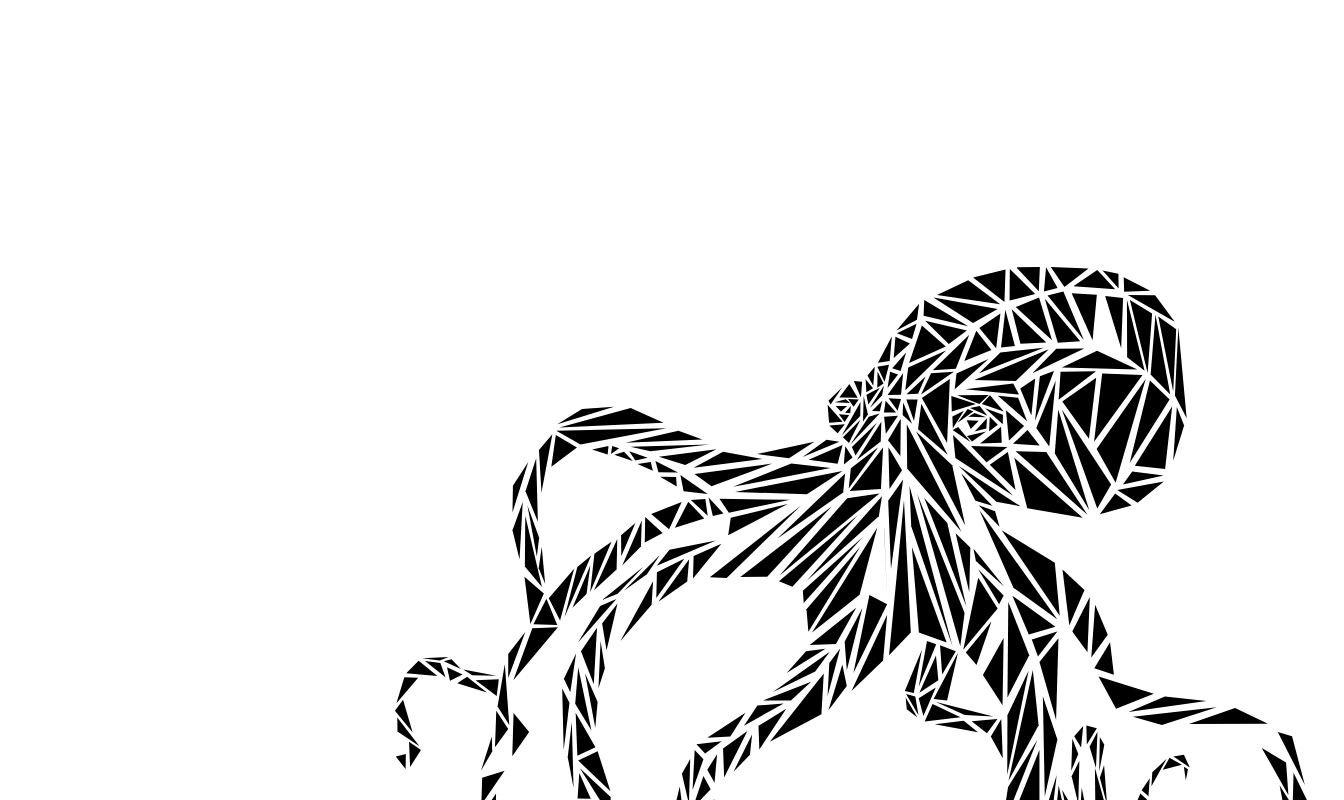
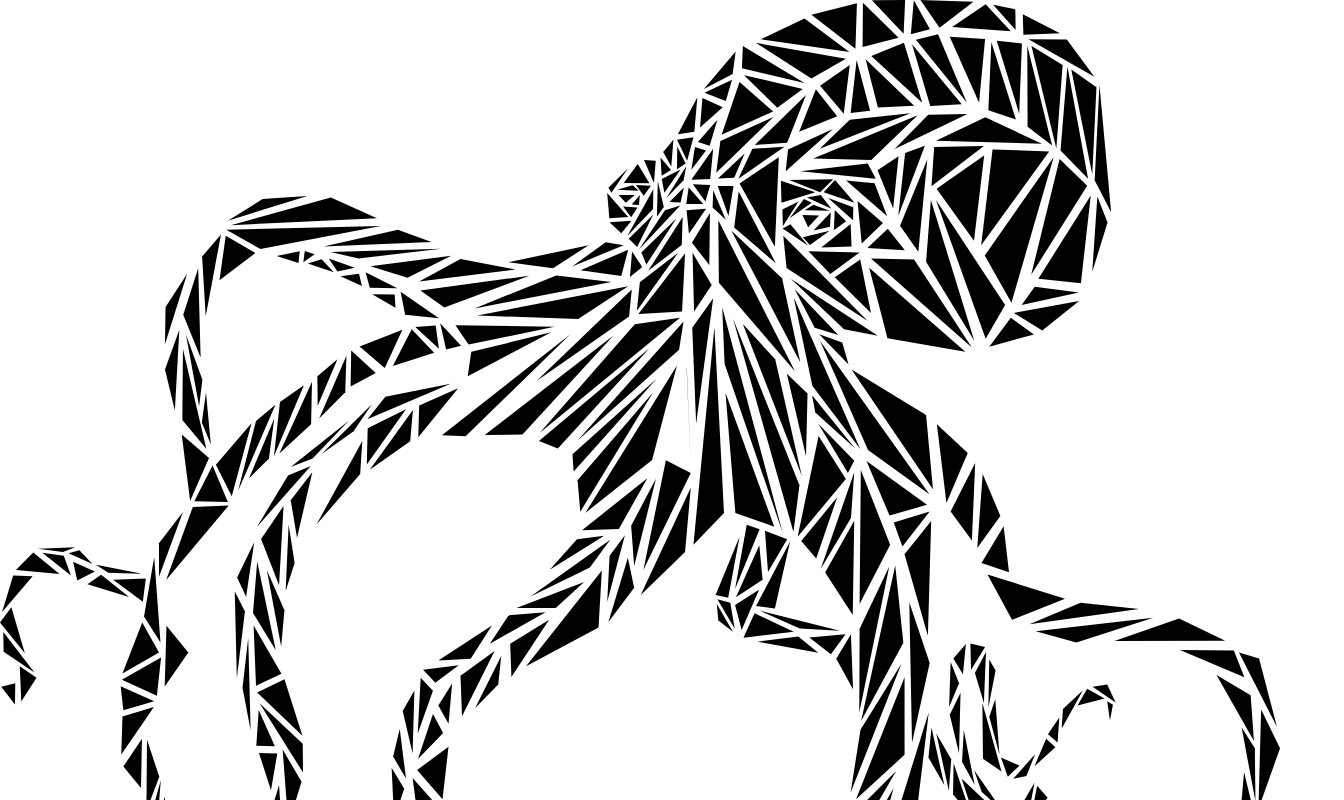
Before and after one commit to MetaFam/animated-tessellation, a React (Vite) app: page / in a window 1280 px wide. Shown: the top 800 px of the page, 1344 px wide, since content can reach past the window. Built offline with nearby package versions, Linux system fonts and the light colour scheme.

Commit message:
Changed points and class names to be Changed

```diff
--- a/index.html
+++ b/index.html
@@ -8,7 +8,7 @@
   </head>
   <body>
     <div id="root">
-      ola
+
     </div>
     <script type="module" src="/src/main.jsx"></script>
   </body>
--- a/src/App.css
+++ b/src/App.css
@@ -1,11 +1,11 @@
 #root {
   max-width: 1280px;
   margin: 0 auto;
-  padding: 2rem;
   text-align: center;
+  flex-grow: 1;
 }
 
 svg {
-  width: 100svw;
-  height: 100svh;
+  width: 100%;
+  height: 100%;
 }
--- a/src/App.jsx
+++ b/src/App.jsx
@@ -17,6 +17,8 @@ class Point {
 function App() {
   const [tris, setTris] = useState([])
 
+const [styles,setStyles] = useState("")
+
   useEffect(() => {
     const load = async () => {
       const res = await fetch("Big Metaocto Polyart Puzzle.svg")
@@ -28,23 +30,33 @@ function App() {
       const truth = []
       for (const point of points) {
         const raw = point.getAttribute("points").split(/[ ,]/).map((p) => Number(p))
-        truth.push([
-          new Point({ x: raw[0], y: raw[1] }),
-          new Point({ x: raw[2], y: raw[3] }),
-          new Point({ x: raw[4], y: raw[5] }),
-        ])
+        truth.push({
+          points: [
+            new Point({ x: raw[0], y: raw[1] }),
+            new Point({ x: raw[2], y: raw[3] }),
+            new Point({ x: raw[4], y: raw[5] }),
+          ],
+          className: point.className
+        })
       }
       setTris(truth)
+
+      const styles = svg.querySelector("style").innerHTML
+      setStyles(styles)
     }
     load()
   }, [])
 
   return (
     <main>
-      <svg viewBox="0 0 427.53 374.98" xmlns="http://www.w3.org/2000/svg">
+      <svg viewBox="0 0 427.5 374.9" xmlns="http://www.w3.org/2000/svg">
+
+<style type="text/css"> {styles}
+</style>
+
         {tris.map((tri, idx) => (
-          <polygon key={idx} points={
-            [tri[0].x, tri[0].y, tri[1].x, tri[1].y, tri[2].x, tri[2].y].join(" ")
+          <polygon key={idx} className={tri.className} points={
+            [tri.points[0].x, tri.points[0].y, tri.points[1].x, tri.points[1].y, tri.points[2].x, tri.points[2].y].join(" ")
           }/>
         ))}
 
```
Also changed, not shown: public/Big Metaocto Polyart Puzzle.svg.
